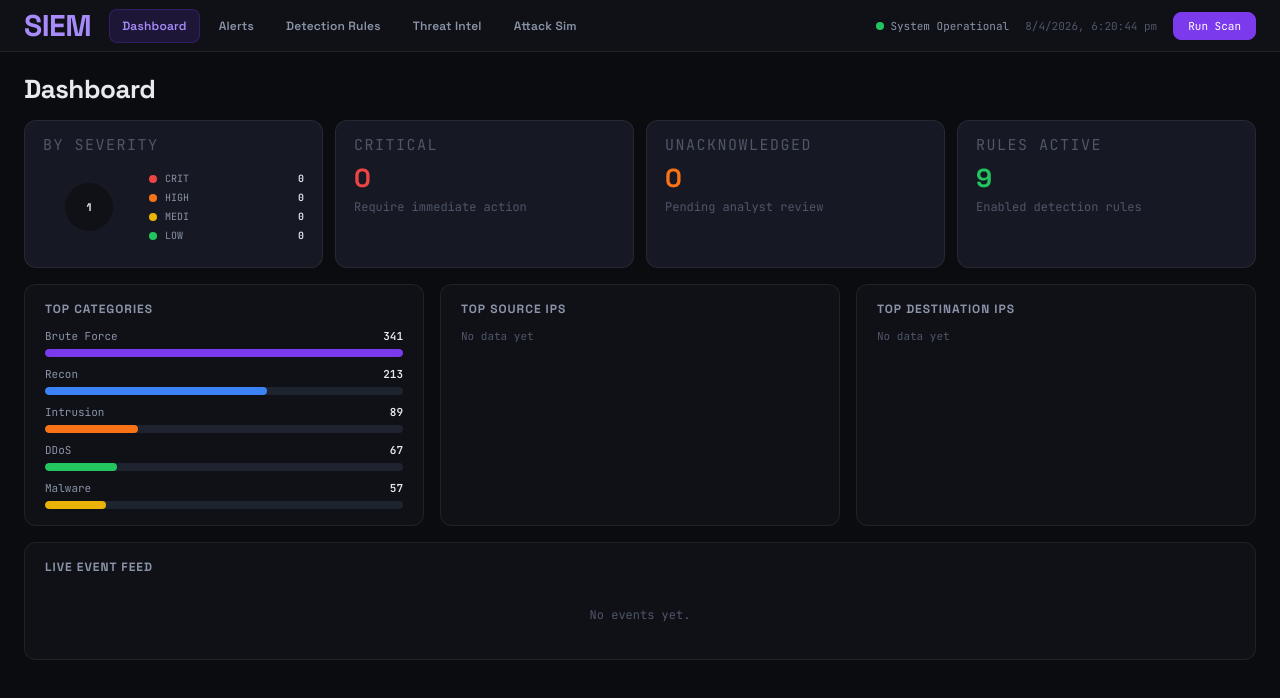
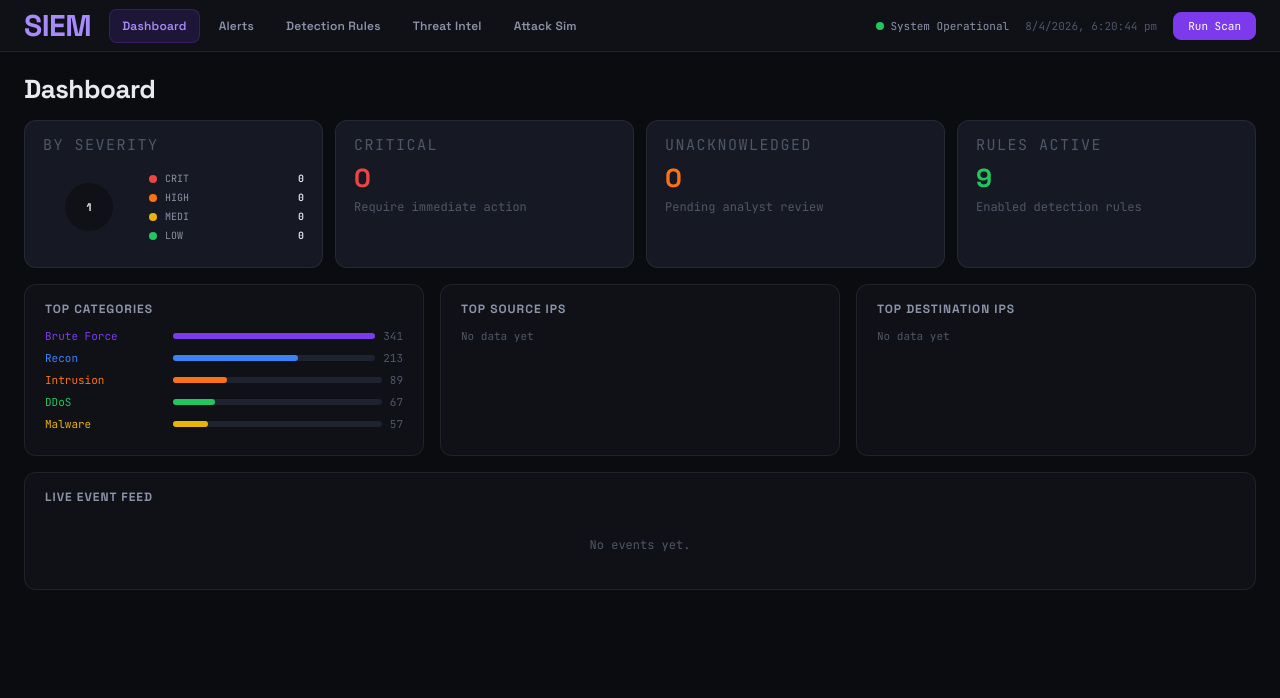
Before and after one commit to std7777/siem-frontend, a React (Vite) app: page / in a window 1280 px wide. Shown: the top 698 px of the page. Built offline with nearby package versions, Linux system fonts and the light colour scheme.

Commit message:
before changing to router

```diff
--- a/src/pages/Dashboard.jsx
+++ b/src/pages/Dashboard.jsx
@@ -1,6 +1,6 @@
 import React from "react";
 import { SEVERITIES, SEV_COLOR } from "../data/constants";
-import { SeverityBadge, MiniBar, DonutChart } from "../components/Charts";
+import { SeverityBadge, DonutChart } from "../components/Charts";
 import { categoryKey } from "../data/utils";
 
 function Dashboard({ alerts, rules, dispatch, push }) {
@@ -85,6 +85,36 @@ function Dashboard({ alerts, rules, dispatch, push }) {
     </div>
   );
 
+  const maxCategoryCount = Math.max(...catCounts.map((item) => item.val), 1);
+
+  const CategoryBar = ({ label, count, color }) => (
+    <div style={{ display: "flex", alignItems: "center", gap: 8, marginBottom: 8 }}>
+      <span
+        style={{
+          color,
+          fontSize: 11,
+          width: 120,
+          whiteSpace: "nowrap",
+          overflow: "hidden",
+          textOverflow: "ellipsis",
+        }}
+      >
+        {label}
+      </span>
+      <div style={{ flex: 1, background: "var(--bg3)", height: 6, borderRadius: 3 }}>
+        <div
+          style={{
+            width: `${Math.max(8, Math.round((count / maxCategoryCount) * 100))}%`,
+            height: "100%",
+            background: color,
+            borderRadius: 3,
+          }}
+        />
+      </div>
+      <span style={{ fontSize: 11, color: "var(--text3)" }}>{count}</span>
+    </div>
+  );
+
   return (
     <div>
       <div className="page-title">Dashboard</div>
@@ -134,7 +164,14 @@ function Dashboard({ alerts, rules, dispatch, push }) {
       <div className="grid-3">
         <div className="card">
           <div className="card-title">Top Categories</div>
-          <MiniBar data={catCounts} colors={["#7c3aed", "#3b82f6", "#f97316", "#22c55e", "#eab308"]} />
+          {catCounts.map((item, index) => (
+            <CategoryBar
+              key={item.label}
+              label={item.label}
+              count={item.val}
+              color={["#7c3aed", "#3b82f6", "#f97316", "#22c55e", "#eab308"][index % 5]}
+            />
+          ))}
           {catCounts.length === 0 && <div style={{ color: "var(--text3)", fontSize: 11, marginTop: 10 }}>No data yet</div>}
         </div>
 
--- a/src/pages/ThreatIntelPage.jsx
+++ b/src/pages/ThreatIntelPage.jsx
@@ -6,6 +6,7 @@ const IOCS = [
   { type: "Domain", val: "evil-corp.ru", threat: "Phishing Host", conf: 94 },
   { type: "Hash", val: "a1b2c3d4e5f6...", threat: "WannaCry Variant", conf: 99 },
   { type: "URL", val: "/wp-admin/load.php", threat: "Webshell Path", conf: 72 },
+  { type: "Domain", val: "update-secure.net", threat: "Malware C2", conf: 88 },
   { type: "Hash", val: "deadbeef1234...", threat: "Ransomware Payload", conf: 95 },
 ];
 
@@ -19,7 +20,7 @@ const MITRE = [
 ];
 
 const FEEDS = [
-  { name: "AlienVault OTX", status: "active", last: "22 min ago", count: 12453 },
+  { name: "AlienVault OTX", status: "active", last: "2 min ago", count: 12453 },
   { name: "Abuse.ch", status: "active", last: "1 hr ago", count: 5432 },
   { name: "Shodan Monitor", status: "error", last: "3 hr ago", count: 0 },
   { name: "VirusTotal Feed", status: "active", last: "5 min ago", count: 3210 },
@@ -73,15 +74,19 @@ function ThreatIntelPage() {
                   <td style={{ fontFamily: "var(--font-mono)", color: "var(--text1)" }}>{ioc.val}</td>
                   <td style={{ color: "var(--text2)" }}>{ioc.threat}</td>
                   <td>
-                    <span
-                      style={{
-                        fontSize: 11,
-                        fontWeight: 700,
-                        color: ioc.conf > 90 ? "#ef4444" : ioc.conf > 75 ? "#f97316" : "#eab308",
-                      }}
-                    >
-                      {ioc.conf}%
-                    </span>
+                    <div style={{ display: "flex", alignItems: "center", gap: 6 }}>
+                      <div style={{ width: 60, background: "var(--bg3)", height: 5, borderRadius: 3 }}>
+                        <div
+                          style={{
+                            width: `${ioc.conf}%`,
+                            height: "100%",
+                            background: ioc.conf > 90 ? "#ef4444" : ioc.conf > 75 ? "#f97316" : "#eab308",
+                            borderRadius: 3,
+                          }}
+                        />
+                      </div>
+                      <span style={{ fontSize: 10, color: "var(--text3)" }}>{ioc.conf}%</span>
+                    </div>
                   </td>
                 </tr>
               ))}
@@ -128,7 +133,8 @@ function ThreatIntelPage() {
         </div>
       )}
 
-      <div className="card" style={{ marginTop: 16, padding: 0 }}>
+      <div className="card" style={{ marginTop: 16 }}>
+        <div className="card-title">Report History</div>
         <table className="alert-table">
           <thead>
             <tr>
@@ -145,9 +151,7 @@ function ThreatIntelPage() {
                 <td style={{ color: "var(--text1)", fontWeight: 600 }}>{report.title}</td>
                 <td style={{ color: "var(--text3)" }}>{report.date}</td>
                 <td>
-                  <span style={{ background: "var(--bg3)", color: "var(--accent2)", padding: "1px 6px", borderRadius: 4, fontSize: 10 }}>
-                    {report.type}
-                  </span>
+                  <span className="report-type-pill">{report.type}</span>
                 </td>
                 <td style={{ color: "var(--text3)" }}>{report.size}</td>
                 <td>
```
